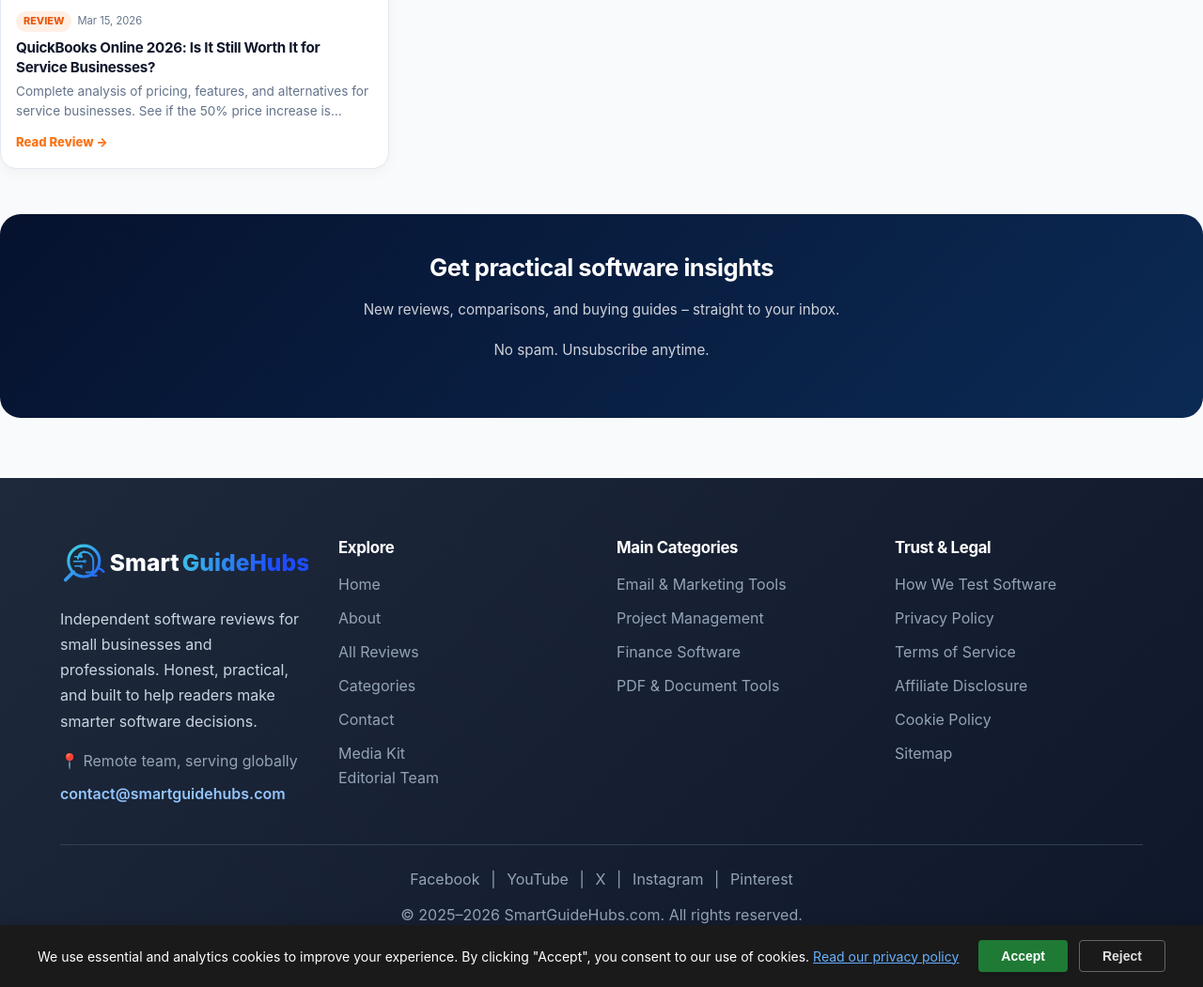
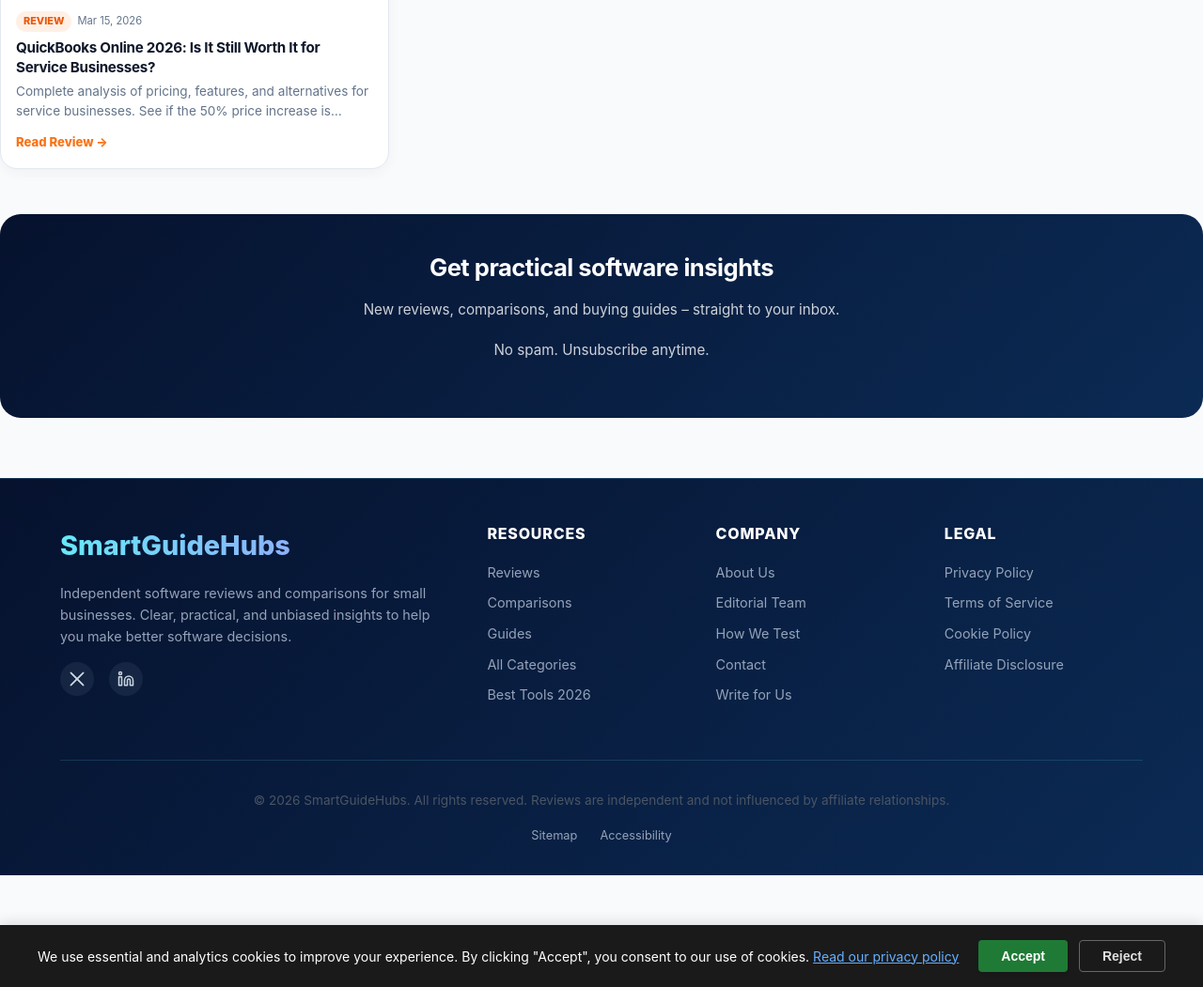
Before and after one commit to Yanniga01/gilliansperkin.github.io, a Jekyll site: the page built from index.md, in a window 1280 px wide and 1400 px high, scrolled down 2832 px, cut to the strip 349-1400 px from the top of the window. Shown: the whole strip at 94% size. Built offline with Jekyll 4.4.1, drawn with Linux system fonts in a browser that asks for light colours.

Commit message:
Update footer.html

```diff
--- a/_includes/footer.html
+++ b/_includes/footer.html
@@ -1,62 +1,185 @@
-<footer class="site-footer" style="background: linear-gradient(135deg, #1e293b, #0f172a); color: #cbd5e1; padding: 4rem 0 2rem; margin-top: 4rem;">
-  <div class="footer-container" style="max-width: 1200px; margin: 0 auto; padding: 0 1.5rem;">
-    <div style="display:grid; grid-template-columns:repeat(auto-fit,minmax(230px,1fr)); gap:2rem; margin-bottom:2.5rem;">
-
-      <div>
-        <a href="/" aria-label="SmartGuideHubs home" style="display:inline-flex; align-items:center; margin-bottom:1rem;">
-          <img src="/assets/branding/sgh-logo-dark.svg" alt="SmartGuideHubs" width="1200" height="260" style="width: clamp(210px, 22vw, 300px); height: auto; display: block;">
-        </a>
-        <p style="color:#cbd5e1; line-height:1.7; margin-bottom:1rem;">
-          Independent software reviews for small businesses and professionals. Honest, practical, and built to help readers make smarter software decisions.
-        </p>
-        <p style="color:#94a3b8; margin-bottom:.6rem;">
-          <span style="color:#ef4444;">📍</span> Remote team, serving globally
-        </p>
-        <p style="margin-bottom:0;">
-          <a href="mailto:contact@smartguidehubs.com" style="color:#93c5fd; text-decoration:none; font-weight:600;">contact@smartguidehubs.com</a>
-        </p>
+<footer class="site-footer">
+  <div class="footer-container">
+    <div class="footer-grid">
+      <!-- Brand Column -->
+      <div class="footer-brand">
+        <div class="footer-logo">SmartGuideHubs</div>
+        <p>Independent software reviews and comparisons for small businesses. Clear, practical, and unbiased insights to help you make better software decisions.</p>
+        <div class="footer-social">
+          <a href="#" class="social-link" aria-label="X (Twitter)" rel="noopener">
+            <svg xmlns="http://www.w3.org/2000/svg" width="18" height="18" viewBox="0 0 24 24" fill="none" stroke="currentColor" stroke-width="2" stroke-linecap="round" stroke-linejoin="round"><path d="M4 4l11.733 11.733M20 4L8.267 15.733M4 20l5.267-5.267M20 20l-5.267-5.267"/><line x1="3" y1="3" x2="21" y2="21"/><line x1="3" y1="21" x2="21" y2="3"/></svg>
+          </a>
+          <a href="#" class="social-link" aria-label="LinkedIn" rel="noopener">
+            <svg xmlns="http://www.w3.org/2000/svg" width="18" height="18" viewBox="0 0 24 24" fill="none" stroke="currentColor" stroke-width="2" stroke-linecap="round" stroke-linejoin="round"><path d="M16 8a6 6 0 0 1 6 6v7h-4v-7a2 2 0 0 0-2-2 2 2 0 0 0-2 2v7h-4v-7a6 6 0 0 1 6-6z"/><rect x="2" y="9" width="4" height="12"/><circle cx="4" cy="4" r="2"/></svg>
+          </a>
+        </div>
       </div>
 
-      <div>
-        <h2 style="color:#fff; margin-bottom:1rem; font-size:1.05rem; border:0; padding:0;">Explore</h2>
-        <a href="/" style="display:block; color:#94a3b8; text-decoration:none; margin-bottom:.65rem;">Home</a>
-        <a href="/about/" style="display:block; color:#94a3b8; text-decoration:none; margin-bottom:.65rem;">About</a>
-        <a href="/blog/" style="display:block; color:#94a3b8; text-decoration:none; margin-bottom:.65rem;">All Reviews</a>
-        <a href="/categories/" style="display:block; color:#94a3b8; text-decoration:none; margin-bottom:.65rem;">Categories</a>
-        <a href="/contact/" style="display:block; color:#94a3b8; text-decoration:none; margin-bottom:.65rem;">Contact</a>
-        <a href="/media-kit/"style="display:block; color:#94a3b8; text-decoration:none;">Media Kit</a>
-        <a href="/editorial-team/" style="display:block; color:#94a3b8; text-decoration:none;">Editorial Team</a>
+      <!-- Resources Column -->
+      <div class="footer-links">
+        <h4>Resources</h4>
+        <ul>
+          <li><a href="/reviews/">Reviews</a></li>
+          <li><a href="/comparisons/">Comparisons</a></li>
+          <li><a href="/guides/">Guides</a></li>
+          <li><a href="/categories/">All Categories</a></li>
+          <li><a href="/best-tools/">Best Tools 2026</a></li>
+        </ul>
       </div>
 
-      <div>
-        <h2 style="color:#fff; margin-bottom:1rem; font-size:1.05rem; border:0; padding:0;">Main Categories</h2>
-        <a href="/categories/email-and-marketing-tools/" style="display:block; color:#94a3b8; text-decoration:none; margin-bottom:.65rem;">Email &amp; Marketing Tools</a>
-        <a href="/categories/project-management/" style="display:block; color:#94a3b8; text-decoration:none; margin-bottom:.65rem;">Project Management</a>
-        <a href="/categories/finance/" style="display:block; color:#94a3b8; text-decoration:none; margin-bottom:.65rem;">Finance Software</a>
-        <a href="/categories/pdf-and-document-tools/" style="display:block; color:#94a3b8; text-decoration:none;">PDF &amp; Document Tools</a>
+      <!-- Company Column -->
+      <div class="footer-links">
+        <h4>Company</h4>
+        <ul>
+          <li><a href="/about/">About Us</a></li>
+          <li><a href="/editorial-team/">Editorial Team</a></li>
+          <li><a href="/how-we-test-software/">How We Test</a></li>
+          <li><a href="/contact/">Contact</a></li>
+          <li><a href="/write-for-us/">Write for Us</a></li>
+        </ul>
       </div>
 
-      <div>
-        <h2 style="color:#fff; margin-bottom:1rem; font-size:1.05rem; border:0; padding:0;">Trust &amp; Legal</h2>
-        <a href="/how-we-test-software/" style="display:block; color:#94a3b8; text-decoration:none; margin-bottom:.65rem;">How We Test Software</a>
-        <a href="/privacy/" style="display:block; color:#94a3b8; text-decoration:none; margin-bottom:.65rem;">Privacy Policy</a>
-        <a href="/terms/" style="display:block; color:#94a3b8; text-decoration:none; margin-bottom:.65rem;">Terms of Service</a>
-        <a href="/disclosure/" style="display:block; color:#94a3b8; text-decoration:none; margin-bottom:.65rem;">Affiliate Disclosure</a>
-        <a href="/cookies/" style="display:block; color:#94a3b8; text-decoration:none; margin-bottom:.65rem;">Cookie Policy</a>
-        <a href="/sitemap/" style="display:block; color:#94a3b8; text-decoration:none;">Sitemap</a>
+      <!-- Legal Column -->
+      <div class="footer-links">
+        <h4>Legal</h4>
+        <ul>
+          <li><a href="/privacy/">Privacy Policy</a></li>
+          <li><a href="/terms/">Terms of Service</a></li>
+          <li><a href="/cookies/">Cookie Policy</a></li>
+          <li><a href="/disclosure/">Affiliate Disclosure</a></li>
+        </ul>
       </div>
     </div>
 
-    <div style="border-top:1px solid #334155; padding-top:1.5rem; text-align:center;">
-      <p style="margin-bottom:.8rem; color:#94a3b8;">
-        <a href="https://www.facebook.com/profile.php?id=100075674055124" target="_blank" rel="noopener noreferrer" style="color:#94a3b8; text-decoration:none; margin:0 .45rem;">Facebook</a> |
-        <span style="color:#94a3b8; margin:0 .45rem;">YouTube</span> |
-        <a href="https://x.com/Emmanuel623142" target="_blank" rel="noopener noreferrer" style="color:#94a3b8; text-decoration:none; margin:0 .45rem;">X</a> |
-        <a href="https://www.instagram.com/smartguidehubs.official?igsh=MWw3ZTB2bmozOThxNA==" target="_blank" rel="noopener noreferrer" style="color:#94a3b8; text-decoration:none; margin:0 .45rem;">Instagram</a> |
-        <span style="color:#94a3b8; margin:0 .45rem;">Pinterest</span>
-      </p>
-      <p style="margin-bottom:.5rem; color:#94a3b8;">© 2025–{{ "now" | date: "%Y" }} SmartGuideHubs.com. All rights reserved.</p>
-      <p style="margin:0; color:#64748b; font-size:.9rem;">All product names, logos, and brands are property of their respective owners.</p>
+    <div class="footer-bottom">
+      <p>&copy; {{ site.time | date: "%Y" }} SmartGuideHubs. All rights reserved. Reviews are independent and not influenced by affiliate relationships.</p>
+      <div class="footer-bottom-links">
+        <a href="/sitemap.xml">Sitemap</a>
+        <a href="/accessibility/">Accessibility</a>
+      </div>
     </div>
   </div>
 </footer>
+
+<style>
+  /* Footer styles – matches homepage premium design */
+  .site-footer {
+    background: linear-gradient(135deg, #06122e 0%, #0b2a54 100%);
+    color: #cbd5e1;
+    margin-top: 4rem;
+    padding: 3rem 0 2rem;
+    border-top: 1px solid rgba(103, 232, 249, 0.15);
+  }
+  .footer-container {
+    max-width: 1200px;
+    margin: 0 auto;
+    padding: 0 1.5rem;
+  }
+  .footer-grid {
+    display: grid;
+    grid-template-columns: 2fr 1fr 1fr 1fr;
+    gap: 2rem;
+    margin-bottom: 3rem;
+  }
+  .footer-logo {
+    font-size: 1.8rem;
+    font-weight: 800;
+    margin-bottom: 1rem;
+    background: linear-gradient(90deg, #67e8f9, #a78bfa);
+    -webkit-background-clip: text;
+    -webkit-text-fill-color: transparent;
+    background-clip: text;
+  }
+  .footer-brand p {
+    font-size: 0.9rem;
+    line-height: 1.6;
+    margin-bottom: 1rem;
+    color: #94a3b8;
+  }
+  .footer-social {
+    display: flex;
+    gap: 1rem;
+    margin-top: 1rem;
+  }
+  .social-link {
+    display: inline-flex;
+    align-items: center;
+    justify-content: center;
+    width: 36px;
+    height: 36px;
+    border-radius: 50%;
+    background: rgba(148, 163, 184, 0.1);
+    color: #cbd5e1;
+    transition: all 0.2s;
+  }
+  .social-link:hover {
+    background: #22d3ee;
+    color: #0b2a54;
+    transform: translateY(-2px);
+  }
+  .footer-links h4 {
+    font-size: 1rem;
+    font-weight: 800;
+    letter-spacing: 0.05em;
+    text-transform: uppercase;
+    margin-bottom: 1.2rem;
+    color: #fff;
+  }
+  .footer-links ul {
+    list-style: none;
+    padding: 0;
+    margin: 0;
+  }
+  .footer-links li {
+    margin-bottom: 0.6rem;
+  }
+  .footer-links a {
+    color: #94a3b8;
+    text-decoration: none;
+    font-size: 0.9rem;
+    transition: color 0.15s;
+  }
+  .footer-links a:hover {
+    color: #67e8f9;
+  }
+  .footer-bottom {
+    text-align: center;
+    padding-top: 2rem;
+    border-top: 1px solid rgba(103, 232, 249, 0.15);
+    font-size: 0.85rem;
+    color: #94a3b8;
+  }
+  .footer-bottom-links {
+    margin-top: 0.8rem;
+    display: flex;
+    justify-content: center;
+    gap: 1.5rem;
+    flex-wrap: wrap;
+  }
+  .footer-bottom-links a {
+    color: #94a3b8;
+    text-decoration: none;
+    font-size: 0.8rem;
+  }
+  .footer-bottom-links a:hover {
+    color: #67e8f9;
+  }
+
+  @media (max-width: 768px) {
+    .footer-grid {
+      grid-template-columns: 1fr;
+      gap: 2rem;
+      text-align: center;
+    }
+    .footer-social {
+      justify-content: center;
+    }
+    .footer-links h4 {
+      margin-bottom: 0.8rem;
+    }
+    .footer-bottom-links {
+      flex-direction: column;
+      gap: 0.5rem;
+    }
+  }
+</style>
```
